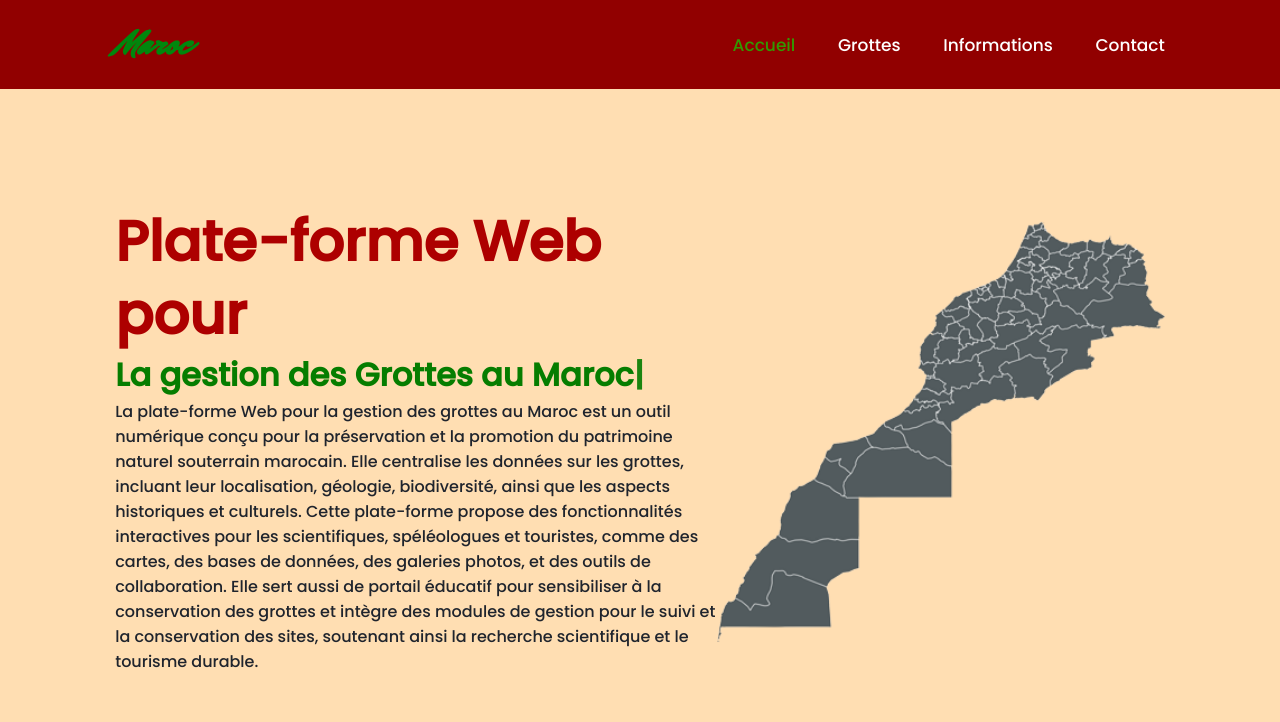
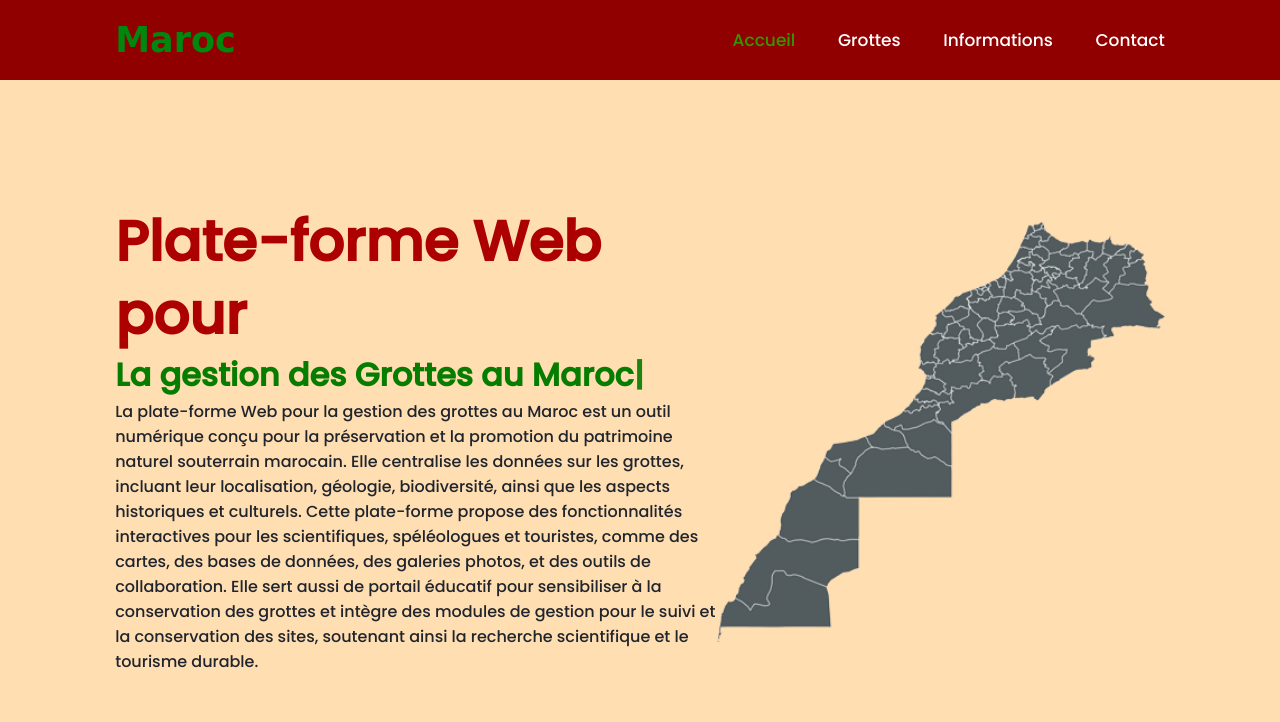
Before and after one commit to Mr-FANNAH/grottes.maroc, a plain HTML site: page index.html in a window 1280 px wide. Shown: the top 722 px of the page. Drawn offline with nearby package versions, Linux system fonts and the light colour scheme; grey boxes are pictures that could not be loaded; a script that the page names is missing.

Commit message:
Update stylesheet.css

```diff
--- a/css/stylesheet.css
+++ b/css/stylesheet.css
@@ -44,7 +44,7 @@ header{
     text-decoration: none;
     font-weight: 700;
     cursor: default;
-    font-family: 'Mr Dafoe', cursive;
+    font-family: cursive;
     opacity: 0;
     animation: slideRight 1s ease forwards;
 }
```
